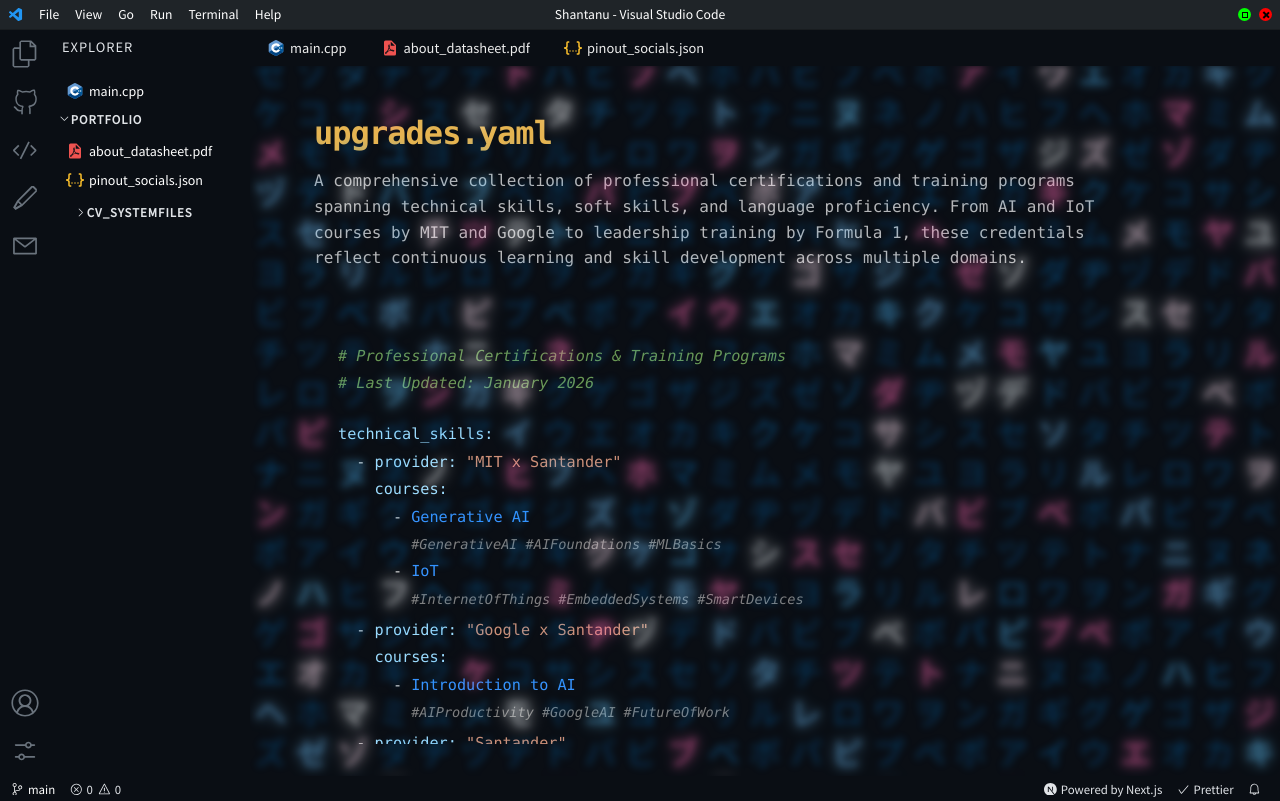
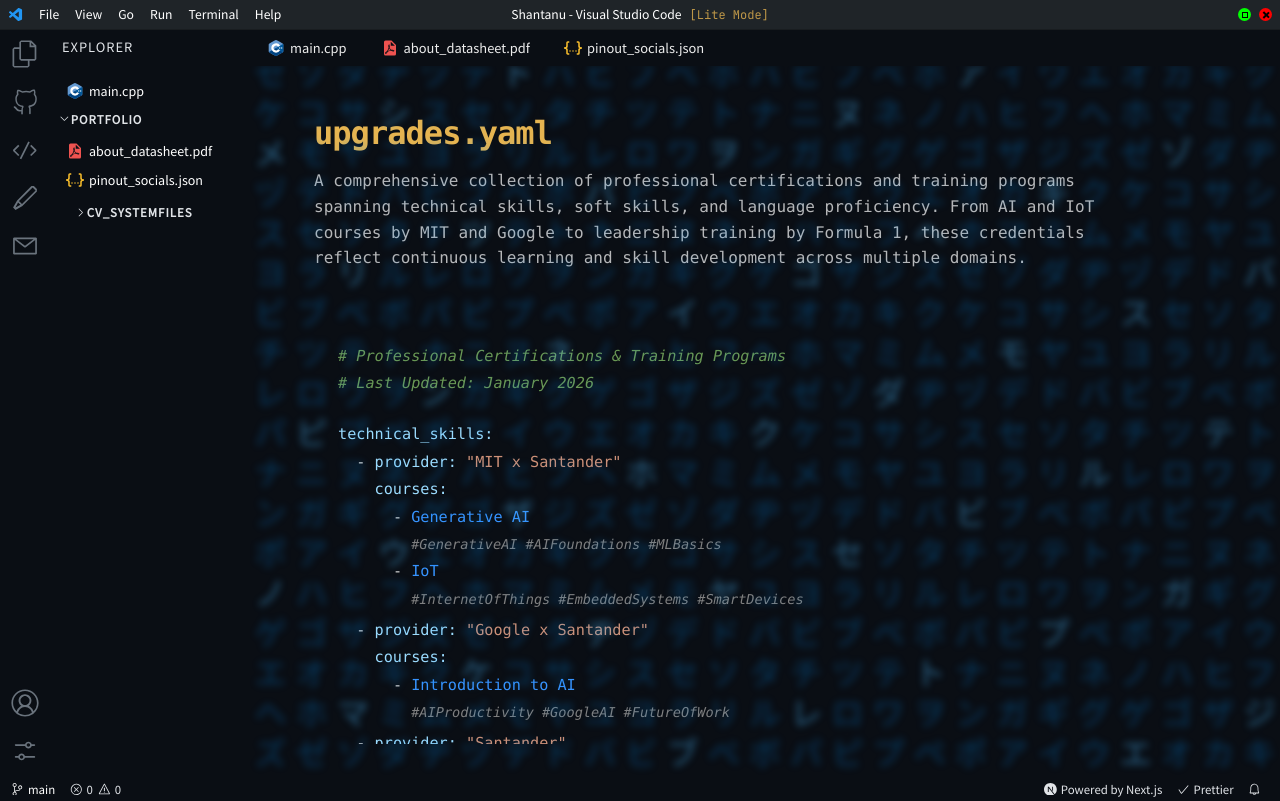
Before and after one commit to shaxntanu/VSCode-Portfolio, a Next.js app: page /certificates in a window 1280 px wide. Built offline with nearby package versions, Linux system fonts and the light colour scheme.

Commit message:
fix: themes layout, set lite mode as default, add mode indicator to titlebar

```diff
--- a/components/Titlebar.tsx
+++ b/components/Titlebar.tsx
@@ -1,3 +1,4 @@
+import { useState, useEffect } from 'react';
 import Image from 'next/image';
 import { useRouter } from 'next/router';
 
@@ -5,6 +6,13 @@ import styles from '@/styles/Titlebar.module.css';
 
 const Titlebar = () => {
   const router = useRouter();
+  const [liteMode, setLiteMode] = useState(true);
+
+  useEffect(() => {
+    const savedLiteMode = localStorage.getItem('liteMode');
+    const isLiteMode = savedLiteMode === null ? true : savedLiteMode === 'true';
+    setLiteMode(isLiteMode);
+  }, []);
 
   const allPaths = ['/about', '/contact', '/projects', '/techstack', '/github', '/experience'];
 
@@ -68,7 +76,12 @@ const Titlebar = () => {
         <p onClick={() => handleMenuClick('Terminal')}>Terminal</p>
         <p onClick={() => handleMenuClick('Help')}>Help</p>
       </div>
-      <p className={styles.title}>Shantanu - Visual Studio Code</p>
+      <p className={styles.title}>
+        Shantanu - Visual Studio Code
+        <span className={styles.modeIndicator}>
+          [{liteMode ? 'Lite Mode' : 'Full Mode'}]
+        </span>
+      </p>
       <div className={styles.windowButtons}>
         <button
           className={styles.maximize}
--- a/pages/_app.tsx
+++ b/pages/_app.tsx
@@ -18,11 +18,17 @@ function MyApp({ Component, pageProps }: AppProps) {
       localStorage.setItem('theme', 'ayu-dark');
     }
 
-    // Check for lite mode preference
-    const savedLiteMode = localStorage.getItem('liteMode') === 'true';
-    setLiteMode(savedLiteMode);
-    if (savedLiteMode) {
+    // Check for lite mode preference - default to true (enabled)
+    const savedLiteMode = localStorage.getItem('liteMode');
+    const isLiteMode = savedLiteMode === null ? true : savedLiteMode === 'true';
+
+    setLiteMode(isLiteMode);
+
+    if (isLiteMode) {
       document.documentElement.setAttribute('data-lite-mode', 'true');
+      if (savedLiteMode === null) {
+        localStorage.setItem('liteMode', 'true');
+      }
     }
   }, []);
 
--- a/pages/settings.tsx
+++ b/pages/settings.tsx
@@ -44,8 +44,9 @@ const SettingsPage = () => {
         </div>
       </div>
 
+      <div className={styles.themesSection}>
+        <h2 className={styles.sectionTitle}>Themes</h2>
         <div className={styles.container}>
-        <h2 className={styles.sectionTitle}>Themes</h2>
           <ThemeInfo
             name="GitHub Dark"
             icon="/themes/github-dark.png"
@@ -84,6 +85,7 @@ const SettingsPage = () => {
           />
         </div>
       </div>
+    </div>
   );
 };
 
--- a/styles/SettingsPage.module.css
+++ b/styles/SettingsPage.module.css
@@ -7,6 +7,10 @@
 }
 
 .performanceSection {
+    margin-bottom: 2rem;
+}
+
+.themesSection {
     margin-bottom: 2rem;
 }
 
--- a/styles/Titlebar.module.css
+++ b/styles/Titlebar.module.css
@@ -24,6 +24,16 @@
     left: 50%;
     transform: translateX(-50%);
     text-align: center;
+    display: flex;
+    align-items: center;
+    gap: 0.5rem;
+}
+
+.modeIndicator {
+    font-size: 0.75rem;
+    color: var(--accent-color);
+    font-family: 'JetBrains Mono', monospace;
+    opacity: 0.8;
 }
 
 .items>* {
```
Lines whose indentation alone changed are shown as unchanged.
